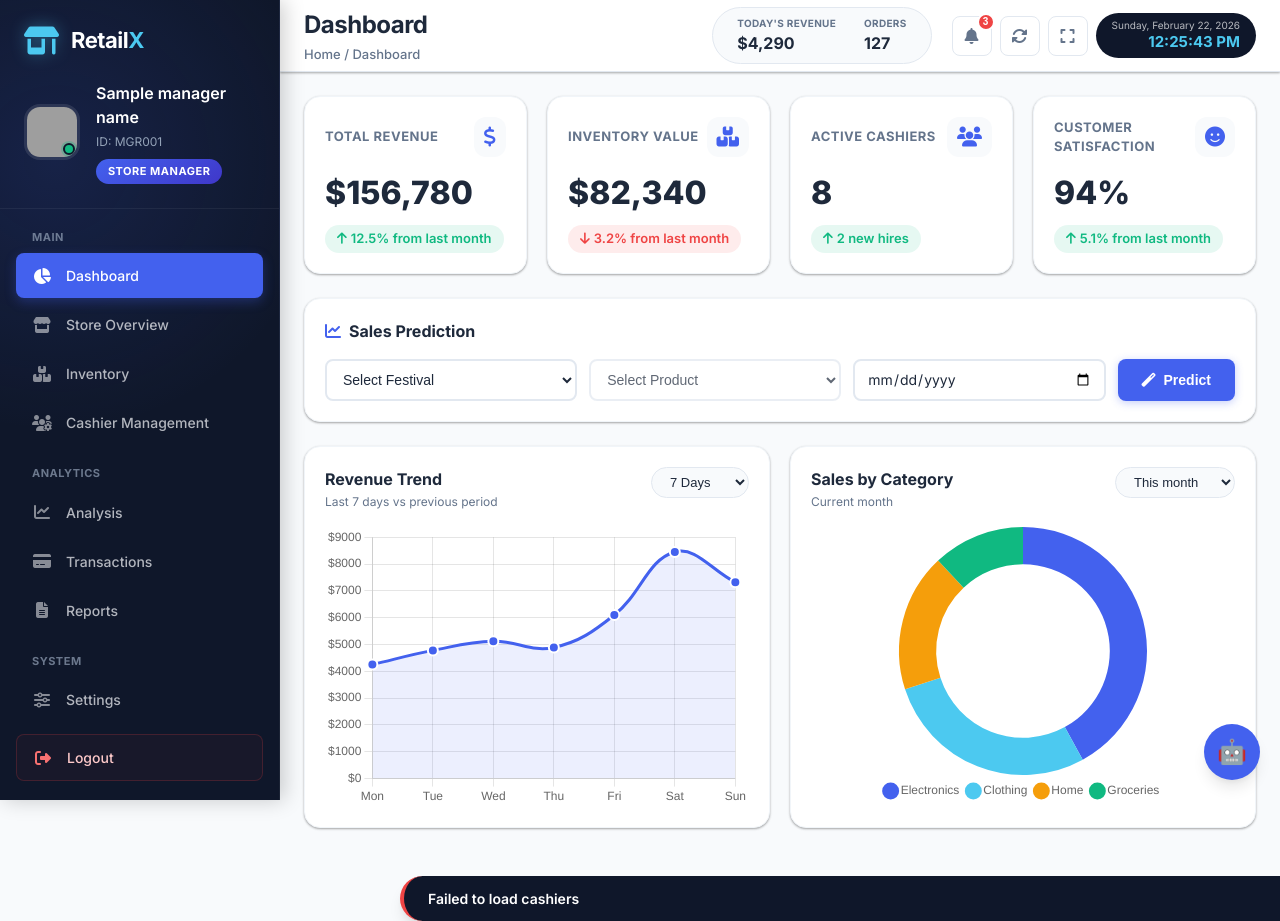
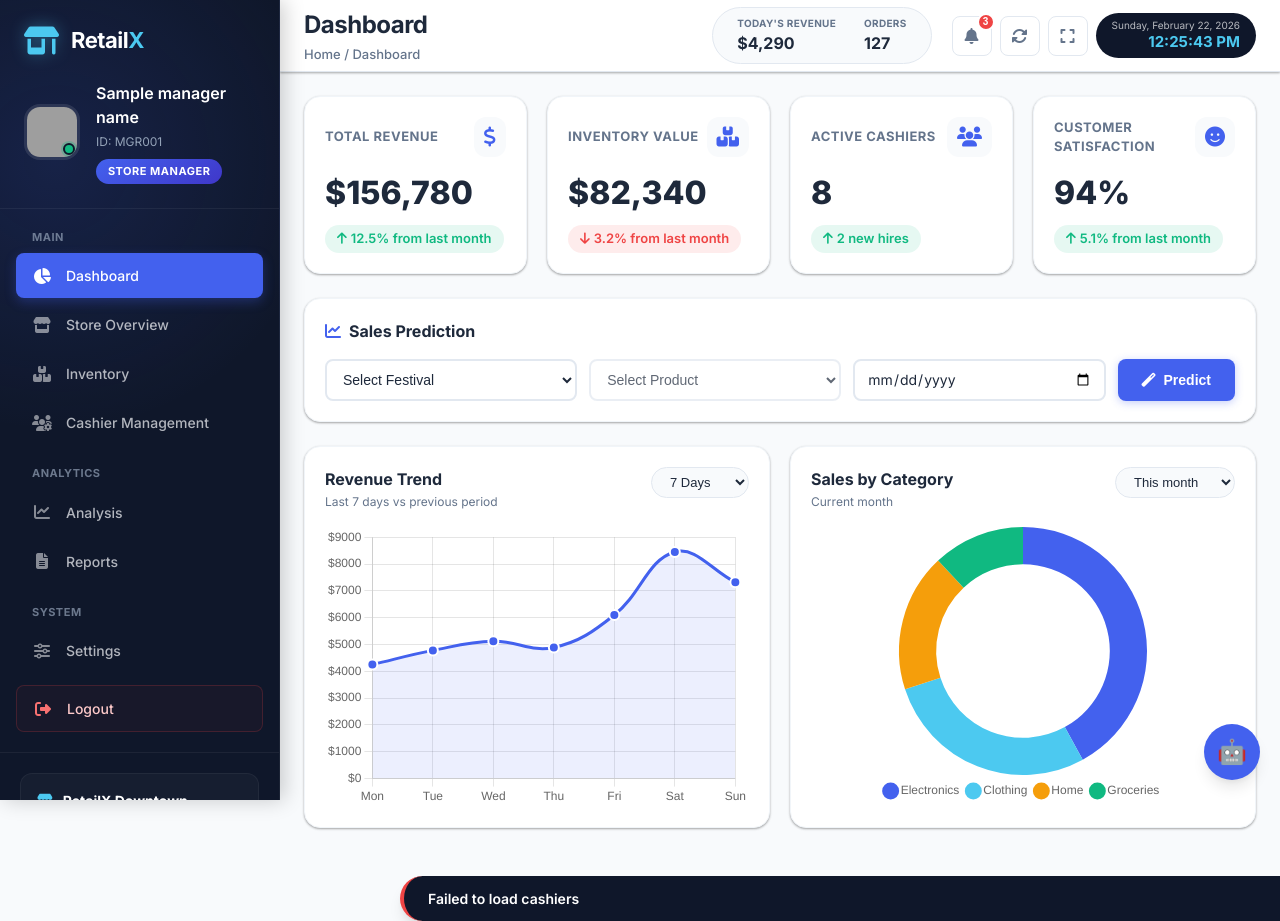
Before and after one commit to Vaibhav-Khandare/RetailX, a Django app: template templates/manager_home.html in a window 1280 px wide; the page is wider, and only the part inside the window is pictured. Run offline with Django 5.2, Linux system fonts and the light colour scheme; tables that the repository leaves empty hold one stand-in row (values such as "Sample post"); the template is opened without the code that fills it: values that come from a table or form of the project are taken from there, most other values are stand-ins (such as "Sample title", 1, 10 or a date in 2020); some libraries are stand-ins or nearby versions; grey boxes are pictures that could not be loaded.

Commit message:
'MODIFIED BY OM' Remove Transaction tab from sidebar in manager_home

```diff
--- a/templates/manager_home.html
+++ b/templates/manager_home.html
@@ -64,7 +64,6 @@
                 <p class="nav-caption">ANALYTICS</p>
                 <ul>
                     <li><a href="#" class="menu-item" data-page="analysis"><i class="fas fa-chart-line"></i><span>Analysis</span></a></li>
-                    <li><a href="#" class="menu-item" data-page="transactions"><i class="fas fa-credit-card"></i><span>Transactions</span></a></li>
                     <li><a href="#" class="menu-item" data-page="reports"><i class="fas fa-file-alt"></i><span>Reports</span></a></li>
                 </ul>
             </div>
@@ -471,14 +470,6 @@
                 </div>
             </div>
 
-            <!-- TRANSACTIONS PAGE -->
-            <div class="page" id="transactions-page">
-                <div class="transactions-container">
-                    <h2>Transactions</h2>
-                    <p class="coming-soon">Coming soon...</p>
-                </div>
-            </div>
-
             <!-- REPORTS PAGE -->
             <div class="page" id="reports-page">
                 <div class="reports-container">
```
